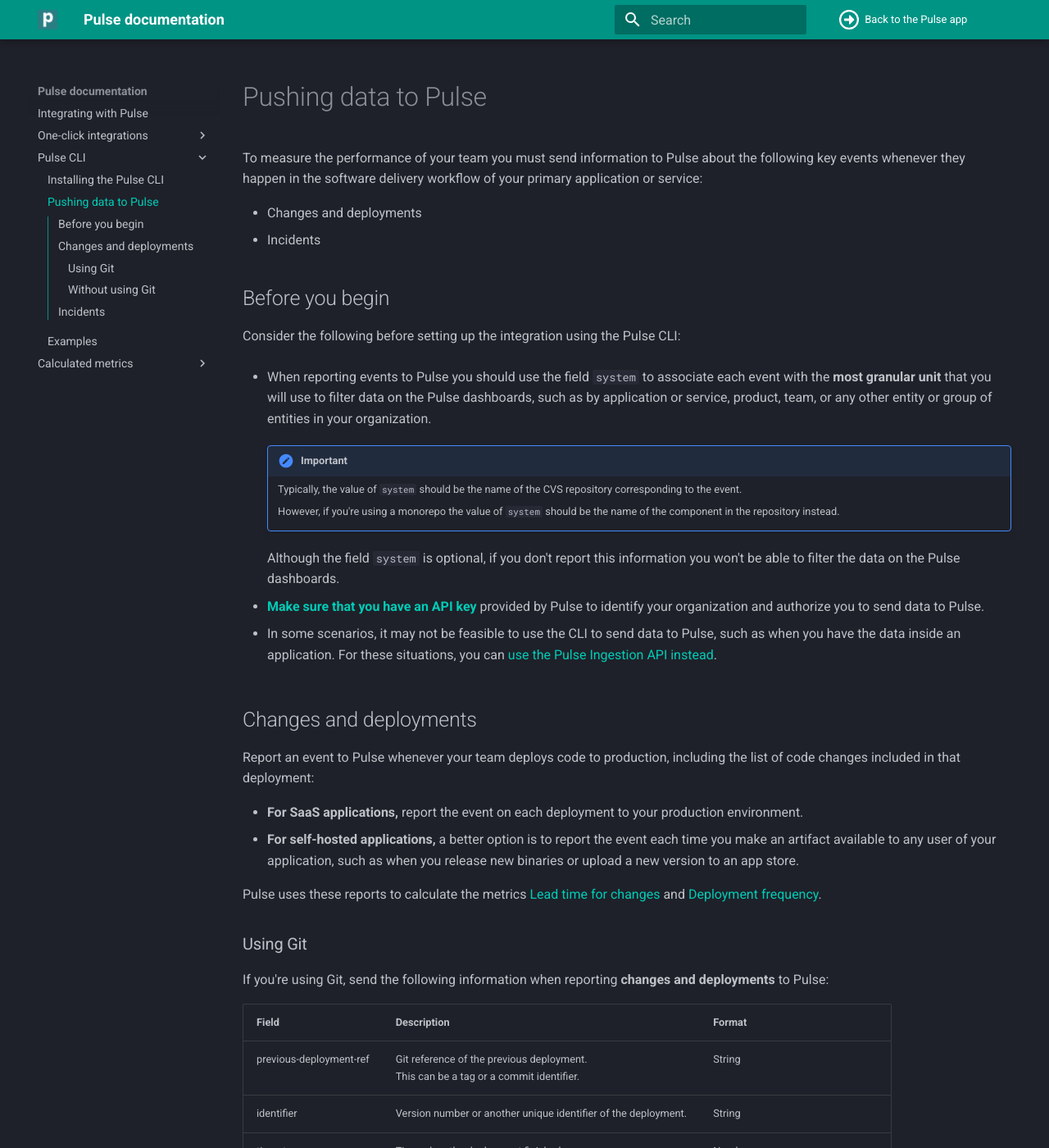
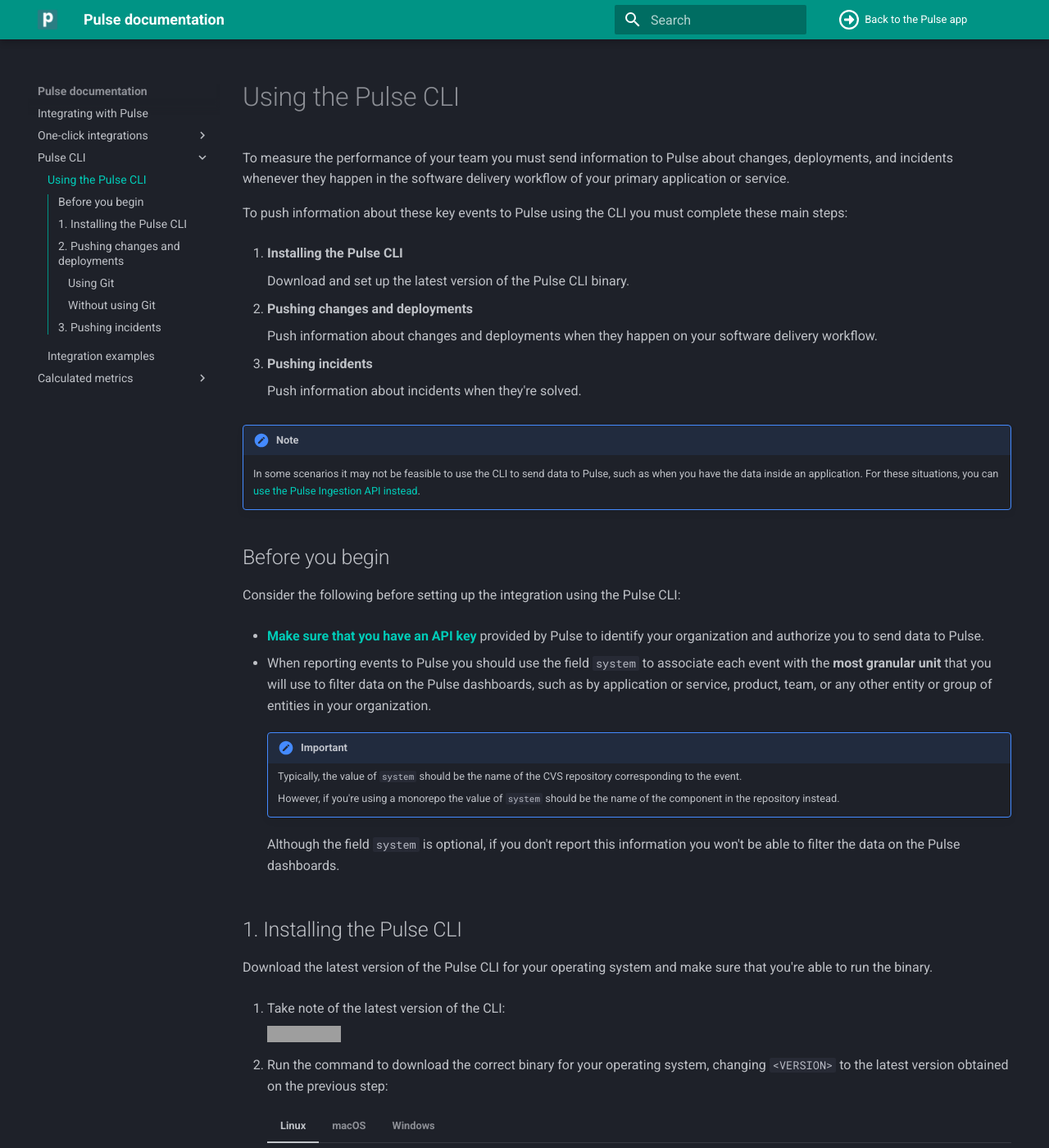
Before and after one commit to codacy/pulse-user-docs, an MkDocs documentation site: the page built from docs/cli/cli.md, in a window 1280 px wide and 1400 px high. Shown: the whole window at 82% size. Built offline with MkDocs 1.6.1 and Material for MkDocs 9.7.7, drawn with Linux system fonts in a browser that asks for light colours; some of the changed text lies outside the part shown; grey boxes are pictures that could not be loaded.

Commit message:
clean: Group all info on using the Pulse CLI in a single page

````diff
--- a/docs/cli/pushing-data-to-pulse.md
+++ b/docs/cli/cli.md
@@ -2,16 +2,32 @@
 description: Use the Pulse CLI to send information about changes, deployments, and incidents whenever they happen in the software delivery workflow of your primary application or service.
 ---
 
-# Pushing data to Pulse
+# Using the Pulse CLI
 
-To measure the performance of your team you must send information to Pulse about the following key events whenever they happen in the software delivery workflow of your primary application or service:
+To measure the performance of your team you must send information to Pulse about changes, deployments, and incidents whenever they happen in the software delivery workflow of your primary application or service.
 
--   Changes and deployments
--   Incidents
+To push information about these key events to Pulse using the CLI you must complete these main steps:
+
+1.  **Installing the Pulse CLI**
+
+    Download and set up the latest version of the Pulse CLI binary.
+
+1.  **Pushing changes and deployments**
+
+    Push information about changes and deployments when they happen on your software delivery workflow.
+
+1.  **Pushing incidents**
+
+    Push information about incidents when they're solved.
+
+!!! note
+    In some scenarios it may not be feasible to use the CLI to send data to Pulse, such as when you have the data inside an application. For these situations, you can [use the Pulse Ingestion API instead](https://ingestion.pulse.codacy.com/v1/api-docs){: target="_blank"}.
 
 ## Before you begin
 
 Consider the following before setting up the integration using the Pulse CLI:
+
+-   [**Make sure that you have an API key**](https://app.pulse.codacy.com/integrations/cli){: target="_blank"} provided by Pulse to identify your organization and authorize you to send data to Pulse.
 
 -   When reporting events to Pulse you should use the field `system` to associate each event with the **most granular unit** that you will use to filter data on the Pulse dashboards, such as by application or service, product, team, or any other entity or group of entities in your organization.
 
@@ -22,11 +38,63 @@
 
     Although the field `system` is optional, if you don't report this information you won't be able to filter the data on the Pulse dashboards.
 
--   [**Make sure that you have an API key**](https://app.pulse.codacy.com/integrations/cli){: target="_blank"} provided by Pulse to identify your organization and authorize you to send data to Pulse.
+## 1. Installing the Pulse CLI
 
--   In some scenarios, it may not be feasible to use the CLI to send data to Pulse, such as when you have the data inside an application. For these situations, you can [use the Pulse Ingestion API instead](https://ingestion.pulse.codacy.com/v1/api-docs){: target="_blank"}.
+Download the latest version of the Pulse CLI for your operating system and make sure that you're able to run the binary.
 
-## Changes and deployments
+1.  Take note of the latest version of the CLI:
+
+    ![Latest version](https://img.shields.io/github/v/release/codacy/pulse-event-cli?sort=semver)
+
+1.  Run the command to download the correct binary for your operating system, changing `<VERSION>` to the latest version obtained on the previous step:
+
+    === "Linux"
+        On 32-bit operating systems:
+
+        ```sh
+        curl -fsSL -o pulse-event-cli https://artifacts.codacy.com/codacy/pulse/event-cli/<VERSION>/pulse-event-cli_linux_386/pulse-event-cli && \
+        chmod +x pulse-event-cli
+        ```
+
+        On 64-bit operating systems:
+
+        ```sh
+        curl -fsSL -o pulse-event-cli https://artifacts.codacy.com/codacy/pulse/event-cli/<VERSION>/pulse-event-cli_linux_amd64/pulse-event-cli && \
+        chmod +x pulse-event-cli
+        ```
+
+    === "macOS"
+        ```sh
+        curl -fsSL -o pulse-event-cli https://artifacts.codacy.com/codacy/pulse/event-cli/<VERSION>/pulse-event-cli_darwin_amd64/pulse-event-cli && \
+        chmod +x pulse-event-cli
+        ```
+
+    === "Windows"
+        On 32-bit operating systems:
+
+        ```
+        curl -fsSL -o pulse-event-cli.exe https://artifacts.codacy.com/codacy/pulse/event-cli/<VERSION>/pulse-event-cli_windows_386/pulse-event-cli.exe
+        ```
+
+        On 64-bit operating systems:
+
+        ```
+        curl -fsSL -o pulse-event-cli.exe https://artifacts.codacy.com/codacy/pulse/event-cli/<VERSION>/pulse-event-cli_windows_amd64/pulse-event-cli.exe
+        ```
+
+1.  Test if you can run the CLI:
+
+    === "Linux and macOS"
+        ```sh
+        ./pulse-event-cli help
+        ```
+
+    === "Windows"
+        ```sh
+        pulse-event-cli.exe help
+        ```
+
+## 2. Pushing changes and deployments
 
 Report an event to Pulse whenever your team deploys code to production, including the list of code changes included in that deployment:
 
@@ -139,7 +207,7 @@
             <space-separated list of commit identifiers>
         ```
 
-## Incidents
+## 3. Pushing incidents
 
 Report an event to Pulse whenever an incident resulting from a release or infrastructure configuration change to production is solved. Incidents are any form of degraded service that require remediation:
 
--- a/docs/cli/examples.md
+++ b/docs/cli/examples.md
@@ -1,4 +1,4 @@
-# Examples
+# Integration examples
 
 This page includes examples of scripts that we used to quickly populate our own Pulse dashboard with historical data.
 
--- a/mkdocs.yml
+++ b/mkdocs.yml
@@ -52,8 +52,7 @@
     - one-click-integrations/github-integration.md
     - one-click-integrations/pagerduty-integration.md
   - "Pulse CLI":
-    - cli/installing-the-pulse-cli.md
-    - cli/pushing-data-to-pulse.md
+    - cli/cli.md
     - cli/examples.md
   - "Calculated metrics":
     - metrics/accelerate.md
````
Also changed, not shown: docs/cli/installing-the-pulse-cli.md (deleted, +0 -57 lines), docs/index.md (+1 -1 lines).
